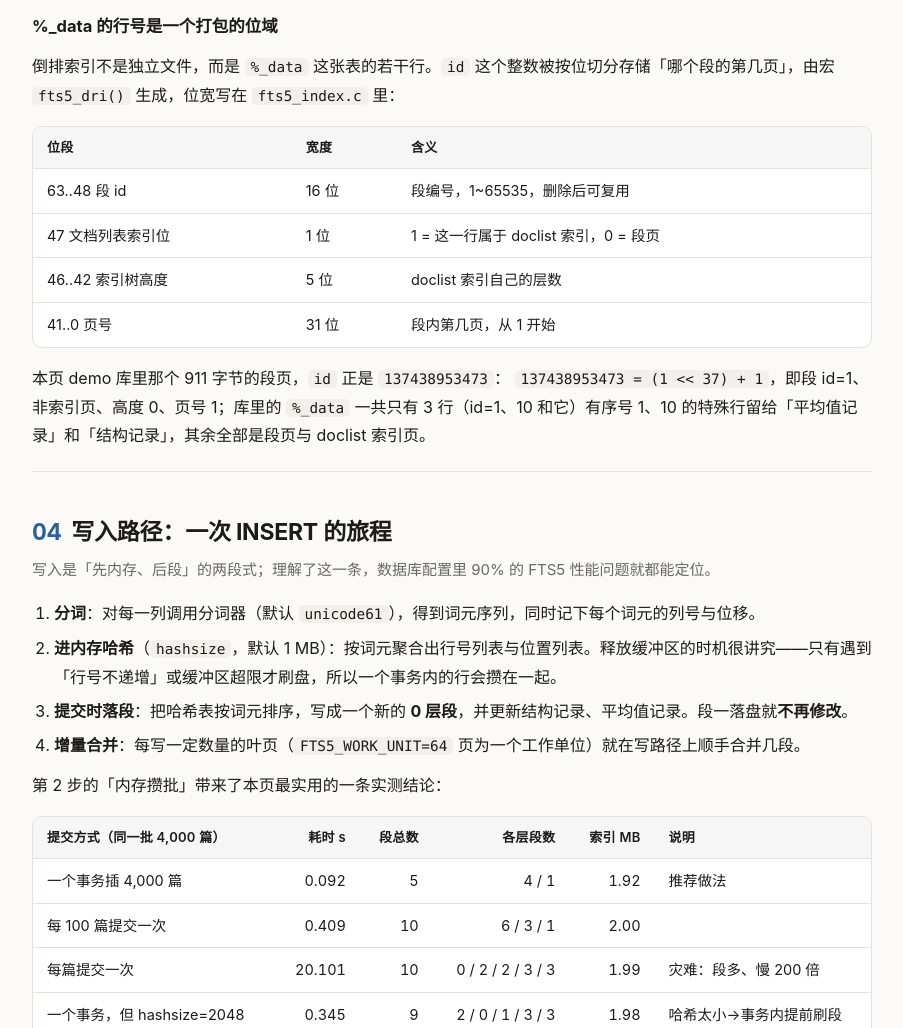
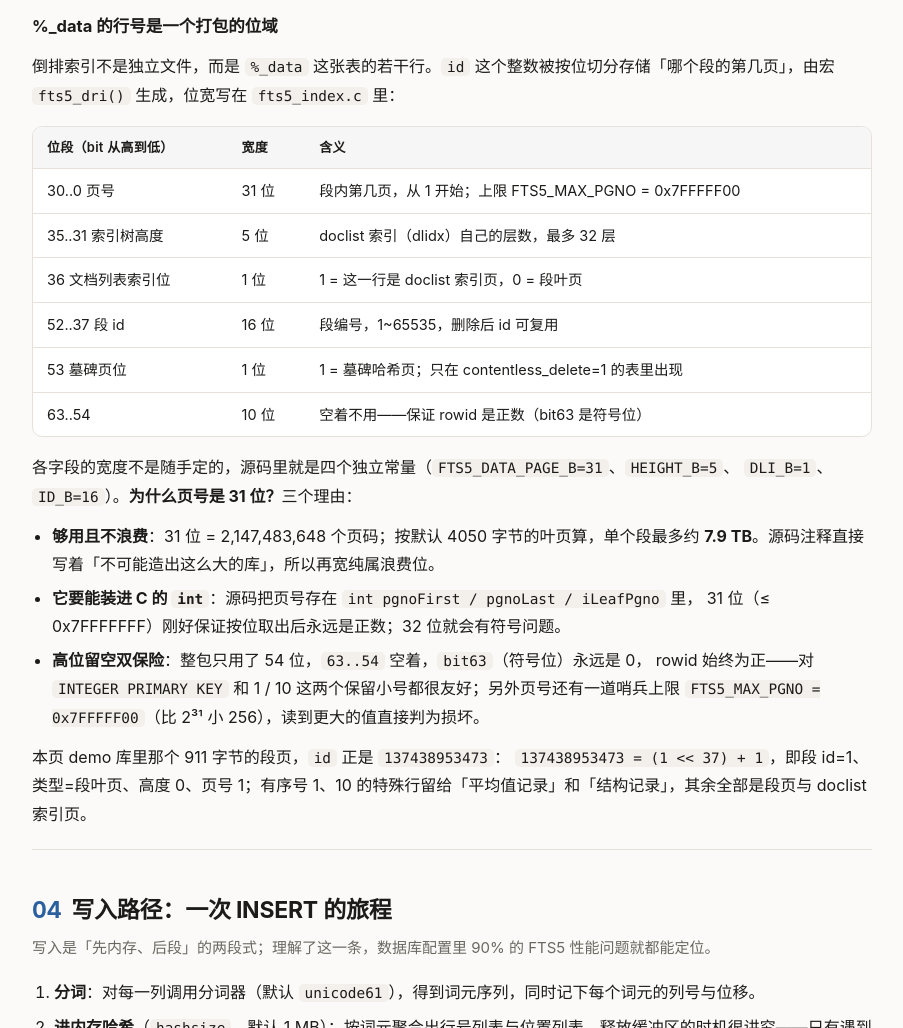
Before and after one commit to argsno/public-pages, a plain HTML site: page fts5/index.html in a window 1280 px wide. Shown: the part 4700-5728 px from the top of the page, without its empty margins (188-1091 px from the left). Drawn offline with Linux system fonts and the light colour scheme.

Commit message:
fts5: 修正 %_data rowid 位域表的位号（源码实际布局 31+5+1+16+1），并补「为什么页号是 31 位」的三条依据
- 旧表位号写错：实为 30..0 页号 / 35..31 高度 / 36 dlidx / 52..37 段 id / 53 墓碑位 / 63..54 空闲
- 位域表改为从字段宽度计算并断言位段字符串，防止再漂移
- 解码句改为按 rowid 实时计算字段值

```diff
--- a/fts5/index.html
+++ b/fts5/index.html
@@ -235,14 +235,26 @@ sqlite> SELECT id, length(block) FROM demo_data;
   <h3>%_data 的行号是一个打包的位域</h3>
   <p>倒排索引不是独立文件，而是 <code>%_data</code> 这张表的若干行。<code>id</code> 这个整数被按位切分存储「哪个段的第几页」，由宏 <code>fts5_dri()</code> 生成，位宽写在 <code>fts5_index.c</code> 里：</p>
 <div class="tblwrap"><table>
-<thead><tr><th>位段</th><th>宽度</th><th>含义</th></tr></thead>
-<tbody><tr><td>63..48 段 id</td><td>16 位</td><td>段编号，1~65535，删除后可复用</td></tr>
-<tr><td>47 文档列表索引位</td><td>1 位</td><td>1 = 这一行属于 doclist 索引，0 = 段页</td></tr>
-<tr><td>46..42 索引树高度</td><td>5 位</td><td>doclist 索引自己的层数</td></tr>
-<tr><td>41..0 页号</td><td>31 位</td><td>段内第几页，从 1 开始</td></tr></tbody>
+<thead><tr><th>位段（bit 从高到低）</th><th>宽度</th><th>含义</th></tr></thead>
+<tbody><tr><td>30..0 页号</td><td>31 位</td><td>段内第几页，从 1 开始；上限 FTS5_MAX_PGNO = 0x7FFFFF00</td></tr>
+<tr><td>35..31 索引树高度</td><td>5 位</td><td>doclist 索引（dlidx）自己的层数，最多 32 层</td></tr>
+<tr><td>36 文档列表索引位</td><td>1 位</td><td>1 = 这一行是 doclist 索引页，0 = 段叶页</td></tr>
+<tr><td>52..37 段 id</td><td>16 位</td><td>段编号，1~65535，删除后 id 可复用</td></tr>
+<tr><td>53 墓碑页位</td><td>1 位</td><td>1 = 墓碑哈希页；只在 contentless_delete=1 的表里出现</td></tr>
+<tr><td>63..54</td><td>10 位</td><td>空着不用——保证 rowid 是正数（bit63 是符号位）</td></tr></tbody>
 </table></div>
+  <p>各字段的宽度不是随手定的，源码里就是四个独立常量（<code>FTS5_DATA_PAGE_B=31</code>、<code>HEIGHT_B=5</code>、
+     <code>DLI_B=1</code>、<code>ID_B=16</code>）。<b>为什么页号是 31 位？</b>三个理由：</p>
+  <ul class="tight">
+    <li><b>够用且不浪费</b>：31 位 = 2,147,483,648 个页码；按默认 4050 字节的叶页算，单个段最多约
+        <b>7.9 TB</b>。源码注释直接写着「不可能造出这么大的库」，所以再宽纯属浪费位。</li>
+    <li><b>它要能装进 C 的 <code>int</code></b>：源码把页号存在 <code>int pgnoFirst / pgnoLast / iLeafPgno</code> 里，
+        31 位（≤ 0x7FFFFFFF）刚好保证按位取出后永远是正数；32 位就会有符号问题。</li>
+    <li><b>高位留空双保险</b>：整包只用了 54 位，<code>63..54</code> 空着，<code>bit63</code>（符号位）永远是 0，
+        rowid 始终为正——对 <code>INTEGER PRIMARY KEY</code> 和 1 / 10 这两个保留小号都很友好；另外页号还有一道哨兵上限 <code>FTS5_MAX_PGNO = 0x7FFFFF00</code>（比 2³¹ 小 256），读到更大的值直接判为损坏。</li>
+  </ul>
   <p>本页 demo 库里那个 911 字节的段页，<code>id</code> 正是 <code>137438953473</code>：
-     <code>137438953473 = (1 &lt;&lt; 37) + 1</code>，即段 id=1、非索引页、高度 0、页号 1；库里的 <code>%_data</code> 一共只有 3 行（id=1、10 和它）有序号 1、10 的特殊行留给「平均值记录」和「结构记录」，其余全部是段页与 doclist 索引页。</p>
+     <code>137438953473 = (1 &lt;&lt; 37) + 1</code>，即段 id=1、类型=段叶页、高度 0、页号 1；有序号 1、10 的特殊行留给「平均值记录」和「结构记录」，其余全部是段页与 doclist 索引页。</p>
 </section>
 
 <section id="write">
```
